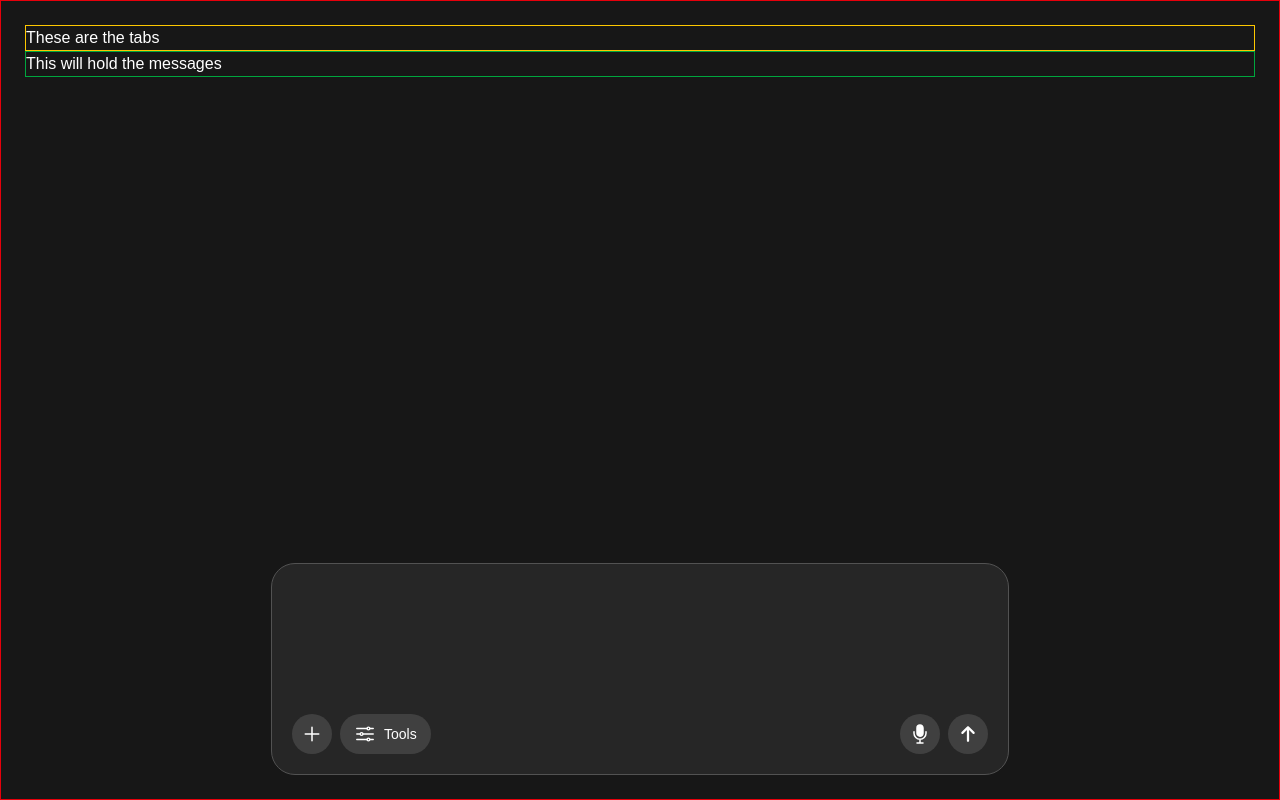
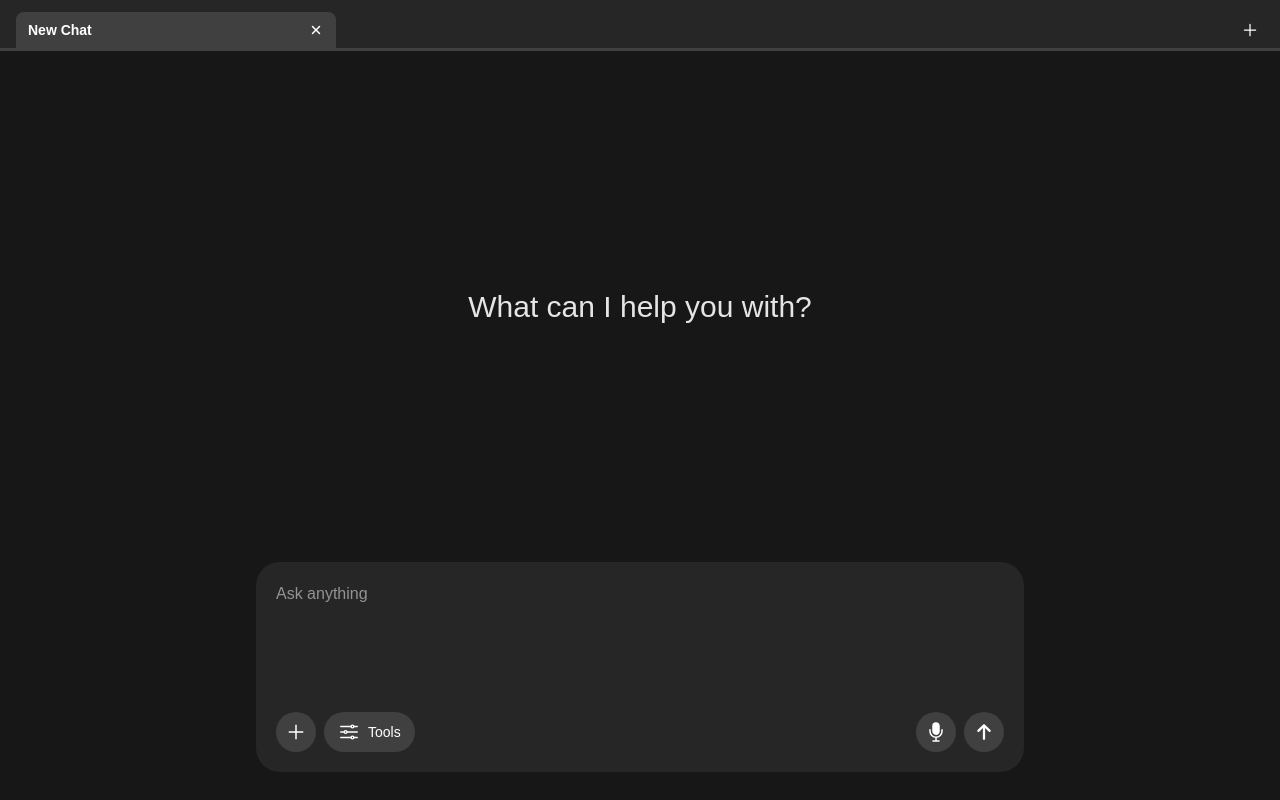
Before and after one commit to Q2-Development/Q2-Chat, a Next.js app in the folder frontend/web/: page / in a window 1280 px wide. Built offline with nearby package versions, Linux system fonts and the light colour scheme.

Commit message:
Recreated react-native functionality. Messages can now be sent to the body on pressing enter.

```diff
--- a/frontend/web/src/app/page.tsx
+++ b/frontend/web/src/app/page.tsx
@@ -1,45 +1,160 @@
 "use client";
 
-import { useState, KeyboardEvent, ChangeEvent } from "react";
-import type { NextPage } from "next";
-import { IoAdd,IoOptionsOutline, IoMic} from "react-icons/io5";
-import { FaArrowUp } from "react-icons/fa6";
+import { useState } from "react";
+import ChatTabs from "@/components/ChatTabs";
+import SidebarTabs from "@/components/SidebarTabs";
+import ChatBody from "@/components/ChatBody";
+import ChatInput from "@/components/ChatInput";
 
 interface Message {
-  role: "user" | "assistant";
-  content: string;
+  id: string;
+  text: string;
+  isUser: boolean;
+  timestamp: Date;
 }
 
-const Home: NextPage = () => {
+interface Chat {
+  id: string;
+  title: string;
+  messages: Message[];
+  input: string;
+}
+
+const MAX_VISIBLE_TABS = 4;
+
+export default function ChatPage() {
+  const [chats, setChats] = useState<Chat[]>([
+    { id: "1", title: "New Chat", messages: [], input: "" },
+  ]);
+  const [visibleTabIds, setVisibleTabIds] = useState<string[]>(["1"]);
+  const [sidebarTabIds, setSidebarTabIds] = useState<string[]>([]);
+  const [activeChatId, setActiveChatId] = useState("1");
+
+  const activeChat = chats.find((c) => c.id === activeChatId)!;
+
+  const handleInputChange = (text: string) => {
+    setChats((prev) =>
+      prev.map((chat) =>
+        chat.id === activeChatId ? { ...chat, input: text } : chat
+      )
+    );
+  };
+
+  const handleSendMessage = () => {
+    if (!activeChat.input.trim()) return;
+
+    const userMessage: Message = {
+      id: Date.now().toString(),
+      text: activeChat.input.trim(),
+      isUser: true,
+      timestamp: new Date(),
+    };
+
+    setChats((prev) =>
+      prev.map((chat) =>
+        chat.id === activeChatId
+          ? { ...chat, messages: [...chat.messages, userMessage], input: "" }
+          : chat
+      )
+    );
+
+    setTimeout(() => {
+      const assistantReply: Message = {
+        id: (Date.now() + 1).toString(),
+        text: "Here's a helpful reply!",
+        isUser: false,
+        timestamp: new Date(),
+      };
+
+      setChats((prev) =>
+        prev.map((chat) =>
+          chat.id === activeChatId
+            ? { ...chat, messages: [...chat.messages, assistantReply] }
+            : chat
+        )
+      );
+    }, 1000);
+  };
+
+  const addNewChat = () => {
+    const newChat: Chat = {
+      id: Date.now().toString(),
+      title: "New Chat",
+      messages: [],
+      input: "",
+    };
+
+    setChats((prev) => [...prev, newChat]);
+    if (visibleTabIds.length >= MAX_VISIBLE_TABS) {
+      const movedToSidebar = visibleTabIds[0];
+      setVisibleTabIds((prev) => [...prev.slice(1), newChat.id]);
+      setSidebarTabIds((prev) => [movedToSidebar, ...prev]);
+    } else {
+      setVisibleTabIds((prev) => [...prev, newChat.id]);
+    }
+    setActiveChatId(newChat.id);
+  };
+
+  const closeChat = (chatId: string) => {
+    if (chats.length <= 1) return;
+    const isVisible = visibleTabIds.includes(chatId);
+
+    setChats((prev) => prev.filter((c) => c.id !== chatId));
+    setVisibleTabIds((prev) => prev.filter((id) => id !== chatId));
+    setSidebarTabIds((prev) => prev.filter((id) => id !== chatId));
+
+    if (isVisible && sidebarTabIds.length > 0) {
+      const toPromote = sidebarTabIds[0];
+      setVisibleTabIds((prev) => [...prev, toPromote]);
+      setSidebarTabIds((prev) => prev.slice(1));
+    }
+
+    if (activeChatId === chatId) {
+      setActiveChatId(visibleTabIds.find((id) => id !== chatId) || chats[0].id);
+    }
+  };
+
+  const moveFromSidebar = (chatId: string) => {
+    if (visibleTabIds.length >= MAX_VISIBLE_TABS) {
+      const toSidebar = visibleTabIds[0];
+      setVisibleTabIds((prev) => [...prev.slice(1), chatId]);
+      setSidebarTabIds((prev) => [toSidebar, ...prev.filter((id) => id !== chatId)]);
+    } else {
+      setVisibleTabIds((prev) => [...prev, chatId]);
+      setSidebarTabIds((prev) => prev.filter((id) => id !== chatId));
+    }
+    setActiveChatId(chatId);
+  };
 
   return (
-    <main className="min-h-screen bg-neutral-900 text-white p-6 border border-red-600 items-center flex flex-col">
-      <div className="tabs-container border border-yellow-400 container">These are the tabs</div>
-      <div className="chat-container border border-green-600 container">This will hold the messages</div>
-      <div className="input-container p-5 max-w-[60%] border rounded-3xl border-neutral-600 bg-neutral-800 container flex flex-col mt-auto">
-        <textarea name="prompt-input" className="outline-0 resize-none" id="prompt-input" rows={5}></textarea>
-        <div className="input-menu-container mt-2.5 flex">
-          <div className="flex">
-            <button className="p-2 min-w-10 min-h-10 flex justify-center items-center bg-neutral-700 rounded-3xl mr-2">
-              <IoAdd size={24}/>
-            </button>
-            <button className="py-2 px-3.5 min-w-10 min-h-10 flex justify-center items-center bg-neutral-700 rounded-3xl flex mr-auto">
-              <IoOptionsOutline size={22} />
-              <span className="ml-2 text-sm font-medium">Tools</span>
-            </button>
-          </div>
-          <div className="flex ml-auto">
-            <button className="p-2 min-w-10 min-h-10 flex justify-center items-center bg-neutral-700 rounded-3xl mr-2">
-              <IoMic size={24} />
-            </button>
-            <button className="p-2 min-w-10 min-h-10 flex justify-center items-center bg-neutral-700 rounded-3xl">
-              <FaArrowUp size={18} />
-            </button>
-          </div>
-        </div>
+    <div className="flex h-screen bg-neutral-900 text-white">
+      {sidebarTabIds.length > 0 && (
+        <SidebarTabs
+          sidebarTabIds={sidebarTabIds}
+          chats={chats}
+          closeChat={closeChat}
+          moveFromSidebar={moveFromSidebar}
+        />
+      )}
+
+      <div className="flex-1 flex flex-col">
+        <ChatTabs
+          chats={chats}
+          visibleTabIds={visibleTabIds}
+          activeChatId={activeChatId}
+          setActiveChatId={setActiveChatId}
+          closeChat={closeChat}
+          addNewChat={addNewChat}
+        />
+
+        <ChatBody messages={activeChat.messages} />
+
+        <ChatInput
+          inputValue={activeChat.input}
+          onInputChange={handleInputChange}
+          onSend={handleSendMessage}
+        />
       </div>
-    </main>
+    </div>
   );
-};
-
-export default Home;
+}
--- /dev/null
+++ b/frontend/web/src/components/ChatBody.tsx
@@ -0,0 +1,31 @@
+interface Message {
+  id: string;
+  text: string;
+  isUser: boolean;
+  timestamp: Date;
+}
+
+export default function ChatBody({ messages }: { messages: Message[] }) {
+  return (
+    <div className="wrapper flex overflow-y-auto justify-center py-8 grow">
+        <div className="flex-1 flex flex-col p-4 space-y-4 container max-w-[60%] min-h-full grow">
+          {messages.length === 0 ? (
+            <p className="text-center flex text-3xl m-auto text-neutral-200">What can I help you with?</p>
+          ) : (
+            messages.map((msg) => (
+              <div
+                key={msg.id}
+                className={`p-3 rounded-xl whitespace-pre-line ${
+                  msg.isUser
+                    ? "bg-neutral-800 text-white self-end ml-auto max-w-lg w-fit"
+                    : "bg-transparent text-white self-start mr-auto w-full"
+                }`}
+              >
+                {msg.text}
+              </div>
+            ))
+          )}
+        </div>
+    </div>
+  );
+}
--- /dev/null
+++ b/frontend/web/src/components/ChatInput.tsx
@@ -0,0 +1,49 @@
+import { IoAdd, IoOptionsOutline, IoMic } from "react-icons/io5";
+import { FaArrowUp } from "react-icons/fa6";
+
+interface Props {
+    inputValue: string;
+    onInputChange: (text: string) => void;
+    onSend: () => void;
+}
+
+export default function ChatInput({ inputValue, onInputChange, onSend }: Props) {
+    return (
+        <div className="input-container p-5 mb-7 max-w-[60%] rounded-3xl bg-neutral-800 container flex flex-col mt-auto self-center">
+            <textarea
+                name="prompt-input"
+                className="outline-0 resize-none"
+                id="prompt-input"
+                rows={5}
+                value={inputValue}
+                onChange={(e) => onInputChange(e.target.value)}
+                onKeyDown={(e) => {
+                    if (e.key === "Enter" && !e.shiftKey) {
+                    e.preventDefault();
+                    onSend();
+                    }
+                }}
+                placeholder="Ask anything"
+            />
+            <div className="input-menu-container mt-2.5 flex">
+                <div className="flex">
+                    <button className="p-2 min-w-10 min-h-10 flex justify-center items-center bg-neutral-700 rounded-3xl mr-2">
+                        <IoAdd size={24} />
+                    </button>
+                    <button className="py-2 px-3.5 min-w-10 min-h-10 flex justify-center items-center bg-neutral-700 rounded-3xl flex mr-auto">
+                        <IoOptionsOutline size={22} />
+                        <span className="ml-2 text-sm font-medium">Tools</span>
+                    </button>
+                </div>
+                <div className="flex ml-auto">
+                    <button className="p-2 min-w-10 min-h-10 flex justify-center items-center bg-neutral-700 rounded-3xl mr-2">
+                        <IoMic size={24} />
+                    </button>
+                    <button className="p-2 min-w-10 min-h-10 flex justify-center items-center bg-neutral-700 rounded-3xl">
+                        <FaArrowUp size={18} />
+                    </button>
+                </div>
+            </div>
+        </div>
+    );
+}
--- /dev/null
+++ b/frontend/web/src/components/ChatTabs.tsx
@@ -0,0 +1,50 @@
+import { IoAdd, IoClose } from "react-icons/io5";
+import { Fragment } from "react";
+
+interface Props {
+  chats: Chat[];
+  visibleTabIds: string[];
+  activeChatId: string;
+  setActiveChatId: (id: string) => void;
+  closeChat: (id: string) => void;
+  addNewChat: () => void;
+}
+
+export default function ChatTabs({
+  chats,
+  visibleTabIds,
+  activeChatId,
+  setActiveChatId,
+  closeChat,
+  addNewChat,
+}: Props) {
+  return (
+    <div className="flex bg-neutral-800 px-4 pt-3 border-b-3 border-neutral-700 max-w-full">
+      {visibleTabIds.map((id, index) => {
+        const chat = chats.find((c) => c.id === id)!;
+        return (
+          <Fragment key={id}>
+              <div
+                className={`flex items-center gap-2 px-3 py-2 rounded-t-lg text-sm transition-colors w-3xs min-w-xs ${
+                  id === activeChatId ? "bg-neutral-700 font-semibold" : "bg-neutral-800 hover:bg-neutral-700/50"
+                }`}
+                onClick={() => setActiveChatId(id)}
+              >
+                <span>{chat.title}</span>
+                <button className="flex ml-auto" onClick={(e) => { e.stopPropagation(); closeChat(id); }}>
+                  <IoClose size={16} />
+                </button>
+              </div>
+              { (id !== activeChatId) && <div className="separator w-[1px] bg-neutral-500 h-[65%] flex self-center mt-1"></div>}
+          </Fragment>
+        );
+      })}
+      <button
+        className="ml-auto bg-transparent hover:bg-neutral-700 p-1 rounded-md self-center"
+        onClick={addNewChat}
+      >
+        <IoAdd size={20} />
+      </button>
+    </div>
+  );
+}
--- /dev/null
+++ b/frontend/web/src/components/SidebarTabs.tsx
@@ -0,0 +1,36 @@
+import { IoClose } from "react-icons/io5";
+
+interface Props {
+  sidebarTabIds: string[];
+  chats: Chat[];
+  closeChat: (id: string) => void;
+  moveFromSidebar: (id: string) => void;
+}
+
+export default function SidebarTabs({
+  sidebarTabIds,
+  chats,
+  closeChat,
+  moveFromSidebar,
+}: Props) {
+  return (
+    <div className="w-48 bg-neutral-800 p-2 border-r border-neutral-700">
+      <p className="text-sm font-semibold mb-2">More</p>
+      {sidebarTabIds.map((id) => {
+        const chat = chats.find((c) => c.id === id)!;
+        return (
+          <div
+            key={id}
+            className="flex items-center justify-between mb-1 px-2 py-1 rounded hover:bg-neutral-700 cursor-pointer"
+            onClick={() => moveFromSidebar(id)}
+          >
+            <span className="truncate text-sm">{chat.title}</span>
+            <button onClick={(e) => { e.stopPropagation(); closeChat(id); }}>
+              <IoClose size={16} />
+            </button>
+          </div>
+        );
+      })}
+    </div>
+  );
+}
```
